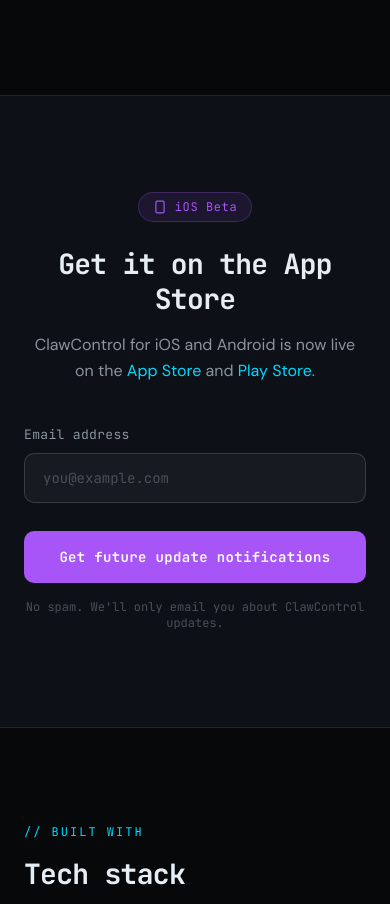
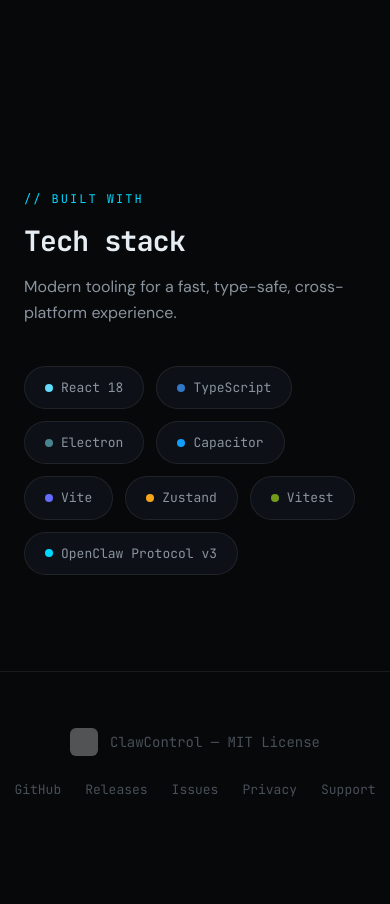
Before and after one commit to jakeledwards/clawcontrol-site, an Eleventy site: page src/index.html in a window 390 px wide. Shown: the part 9207-10111 px from the top of the page. After the commit the page ends 10065 px from the top, so only its background shows below. Built offline with nearby package versions, Linux system fonts and the light colour scheme; Eleventy itself is replaced by a stand-in of ours; files that its build step writes are made by us from their sources; grey boxes are pictures that could not be loaded.

Commit message:
Remove Get it on the App Store section

```diff
--- a/src/index.html
+++ b/src/index.html
@@ -23,7 +23,6 @@
       <li><a href="#features" class="font-mono text-[13px] text-tsecondary uppercase tracking-wider hover:text-cyan no-underline transition-colors">Features</a></li>
       <li><a href="#screenshots" class="font-mono text-[13px] text-tsecondary uppercase tracking-wider hover:text-cyan no-underline transition-colors">Screenshots</a></li>
       <li><a href="#download" class="font-mono text-[13px] text-tsecondary uppercase tracking-wider hover:text-cyan no-underline transition-colors">Download</a></li>
-      <li><a href="#beta" class="font-mono text-[13px] text-tsecondary uppercase tracking-wider hover:text-cyan no-underline transition-colors">Beta</a></li>
       <li>
         <a href="{{ site.github }}" target="_blank" rel="noopener"
            class="inline-flex items-center gap-2 px-4 py-2 border border-white/[0.15] rounded-lg font-mono text-[13px] text-tprimary no-underline transition-all hover:border-cyan hover:shadow-[0_0_20px_rgba(0,217,255,0.25)]">
@@ -368,54 +367,6 @@
   </div>
 </section>
 
-{# ========== BETA SIGNUP (Google Form) ========== #}
-<section id="beta" class="py-24 bg-primary border-y border-white/[0.08]">
-  <div class="max-w-[600px] mx-auto px-6 text-center relative z-[1]">
-    <div class="reveal inline-flex items-center gap-2 px-3.5 py-1.5 bg-purple/10 border border-purple/25 rounded-full font-mono text-xs text-purple tracking-wider mb-6">
-      <svg width="14" height="14" viewBox="0 0 24 24" fill="none" stroke="currentColor" stroke-width="2"><rect x="5" y="2" width="14" height="20" rx="2"/><line x1="12" y1="18" x2="12" y2="18.01"/></svg>
-      iOS Beta
-    </div>
-    <h2 class="font-mono text-[clamp(28px,3.5vw,40px)] font-bold leading-tight tracking-tight mb-4 reveal">Get it on the App Store</h2>
-    <p class="text-tsecondary text-base mb-10 leading-relaxed reveal">
-      ClawControl for iOS and Android is now live on the <a href="https://apps.apple.com/app/clawcontrol-client-ui/id6759070068" target="_blank" rel="noopener" class="text-cyan hover:underline">App Store</a> and <a href="https://play.google.com/store/apps/details?id=com.claw.control&hl=en_US" target="_blank" rel="noopener" class="text-cyan hover:underline">Play Store</a>.
-    </p>
-
-    {# Success state (shown after submit) #}
-    <div id="formSuccess" class="hidden text-center py-10 px-5">
-      <div class="w-14 h-14 bg-green-500/10 border-2 border-green-500 rounded-full inline-flex items-center justify-center mb-5 text-2xl text-green-500">&#10003;</div>
-      <h3 class="font-mono text-xl mb-2">You're on the list</h3>
-      <p class="text-tsecondary text-sm">We'll email you about future updates.</p>
-    </div>
-
-    {# Google Form submitted via hidden iframe #}
-    <iframe name="google-form-target" id="googleFormTarget" class="hidden"></iframe>
-
-    <form id="betaForm" class="reveal text-left"
-          action="{{ site.googleFormAction }}"
-          method="POST"
-          target="google-form-target"
-          onsubmit="handleBetaSubmit()">
-
-      <div class="mb-5">
-        <label for="email" class="block font-mono text-[13px] text-tsecondary mb-2 tracking-wide">Email address</label>
-        <input type="email"
-               id="email"
-               name="{{ site.googleFormEmailField }}"
-               placeholder="you@example.com"
-               required
-               class="w-full px-[18px] py-3.5 bg-elevated border border-white/[0.15] rounded-[10px] text-tprimary font-mono text-sm outline-none transition-all focus:border-cyan focus:shadow-[0_0_0_3px_rgba(0,217,255,0.1)] placeholder:text-tmuted">
-      </div>
-
-      <input type="hidden" name="{{ site.googleFormOsField }}" value="iOS">
-
-      <button type="submit"
-              class="w-full py-4 bg-purple text-white border-none rounded-[10px] font-mono text-sm font-semibold cursor-pointer transition-all tracking-wide mt-2 hover:bg-[#b97aff] hover:shadow-[var(--glow-purple)] hover:-translate-y-0.5">
-        Get future update notifications
-      </button>
-      <p class="text-xs text-tmuted mt-4 text-center font-mono">No spam. We'll only email you about ClawControl updates.</p>
-    </form>
-  </div>
-</section>
 
 {# ========== TECH STACK ========== #}
 <section class="py-24">
@@ -465,13 +416,6 @@
 </footer>
 
 <script>
-  function handleBetaSubmit() {
-    setTimeout(() => {
-      document.getElementById('formSuccess').classList.remove('hidden');
-      document.getElementById('betaForm').classList.add('hidden');
-    }, 500);
-  }
-
   // Carousel logic
   document.querySelectorAll('.carousel-wrapper').forEach(wrapper => {
     const track = wrapper.querySelector('.carousel-track');
```
